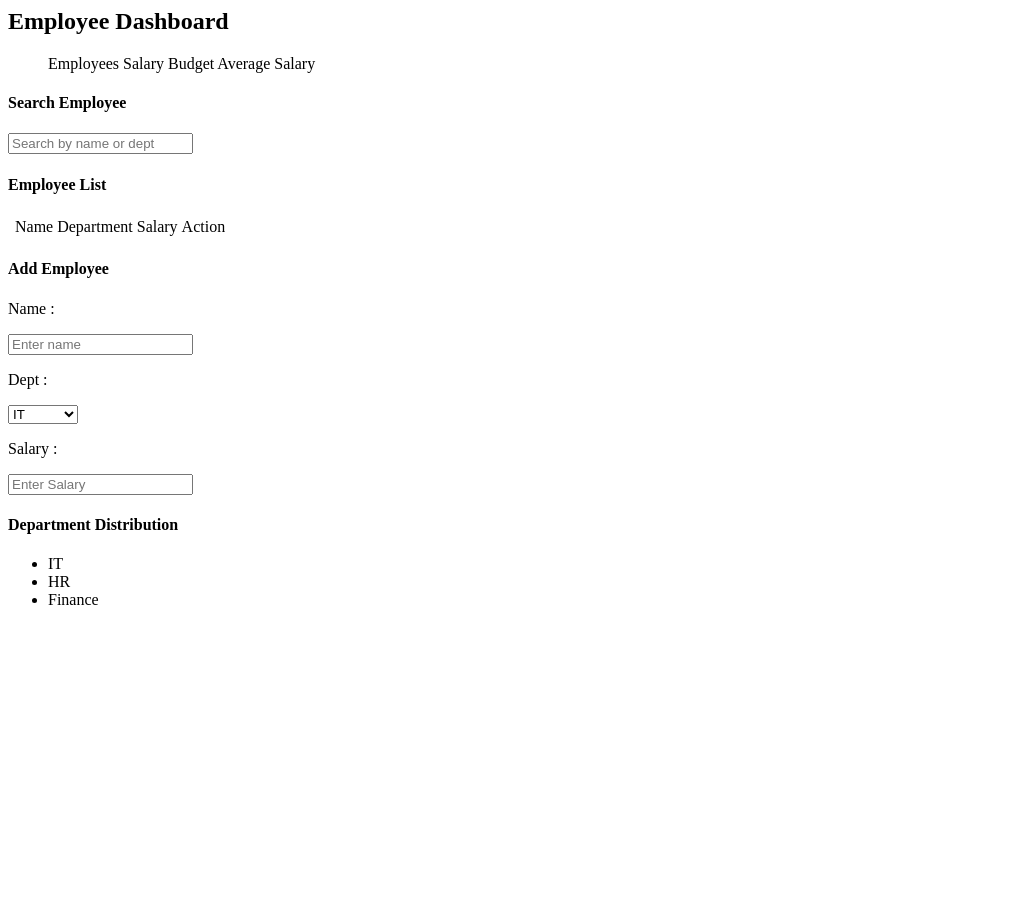
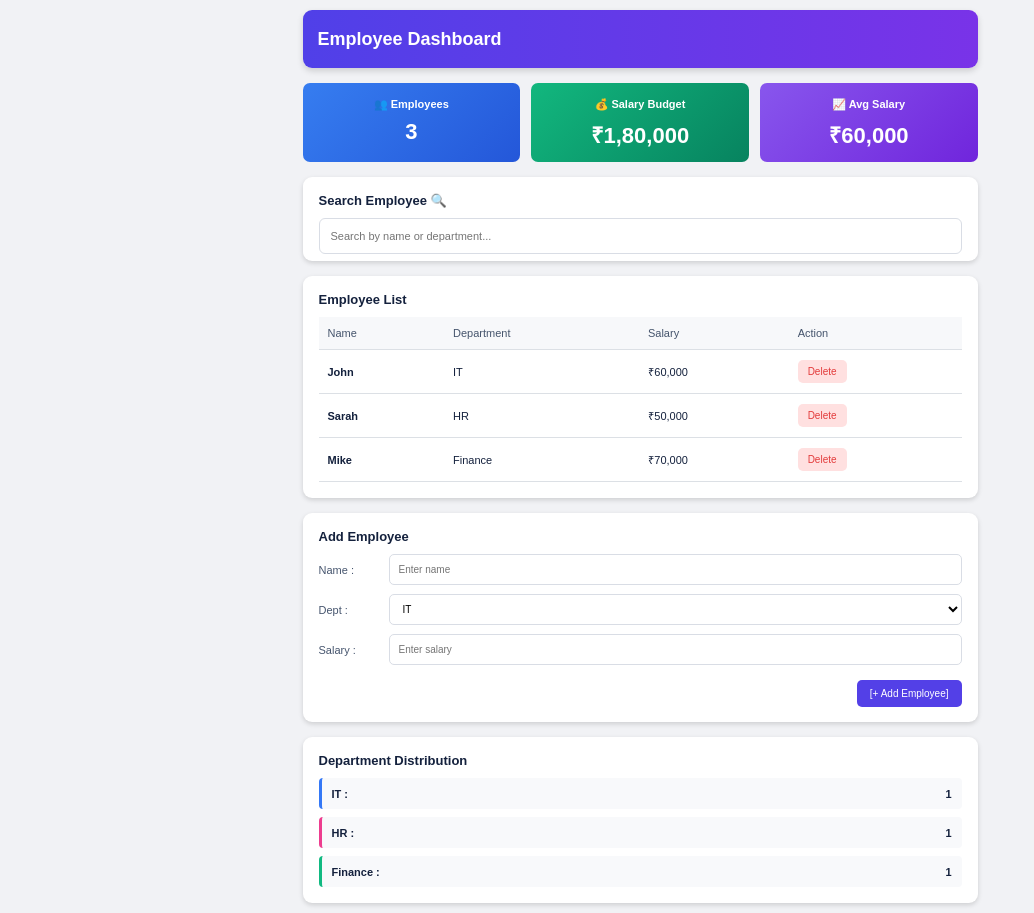
Before and after one commit to Abilesh-S/Employee-Dashboard, a plain HTML site: page main.html in a window 1280 px wide. Shown: the whole page, without its empty margins (0-1034 px from the left). Before the commit the page ends 800 px from the top, so only its background shows below. Drawn offline with Linux system fonts and the light colour scheme.

Commit message:
Implemented CSS to the page

```diff
--- a/main.html
+++ b/main.html
@@ -1,51 +1,200 @@
-<html>
+<!DOCTYPE html>
+<html lang="en">
+
 <head>
+    <meta charset="UTF-8">
+    <meta name="viewport" content="width=device-width, initial-scale=1.0">
+
     <title>Employee Dashboard</title>
+
+    <link rel="stylesheet" href="style.css">
+    <script src="main.js" defer></script>
 </head>
+
 <body>
+
+    <div class="container">
+
+        <!-- Header -->
+        <header class="header">
             <h2>Employee Dashboard</h2>
-        <div>
-            <ul>
-                <th>Employees</th>
-                <th>Salary Budget</th>
-                <th>Average Salary</th>
-            </ul>
+
+
+        </header>
+
+
+        <!-- Dashboard Cards -->
+        <div class="dashboard">
+
+            <div class="dashboard-card employees-card">
+                <div class="card-title">👥 Employees</div>
+                <div class="card-value" id="employeeCount">3</div>
             </div>
-        <div>
-            <h4>Search Employee</h4>
-            <input type="text" name="employeeName" placeholder="Search by name or dept" />
+
+            <div class="dashboard-card salary-card">
+                <div class="card-title">💰 Salary Budget</div>
+                <div class="card-value" id="salaryBudget">₹1,80,000</div>
             </div>
-        <div>
+
+            <div class="dashboard-card average-card">
+                <div class="card-title">📈 Avg Salary</div>
+                <div class="card-value" id="averageSalary">₹60,000</div>
+            </div>
+
+        </div>
+
+
+        <!-- Search Employee -->
+        <section class="box search-box">
+
+            <h4>Search Employee 🔍</h4>
+
+            <input
+                type="text"
+                id="searchEmployee"
+                placeholder="Search by name or department..."
+            >
+
+        </section>
+
+
+        <!-- Employee List -->
+        <section class="box">
+
             <h4>Employee List</h4>
+
             <table>
-                <th>
-                    <td>Name</td>
-                    <td>Department</td>
-                    <td>Salary</td>
-                    <td>Action</td>
-                </th>
+
+                <thead>
+                    <tr>
+                        <th>Name</th>
+                        <th>Department</th>
+                        <th>Salary</th>
+                        <th>Action</th>
+                    </tr>
+                </thead>
+
+                <tbody id="employeeTable">
+
+                    <tr>
+                        <td>John</td>
+                        <td>IT</td>
+                        <td>₹60,000</td>
+                        <td>
+                            <button class="delete-btn">Delete</button>
+                        </td>
+                    </tr>
+
+                    <tr>
+                        <td>Sarah</td>
+                        <td>HR</td>
+                        <td>₹50,000</td>
+                        <td>
+                            <button class="delete-btn">Delete</button>
+                        </td>
+                    </tr>
+
+                    <tr>
+                        <td>Mike</td>
+                        <td>Finance</td>
+                        <td>₹70,000</td>
+                        <td>
+                            <button class="delete-btn">Delete</button>
+                        </td>
+                    </tr>
+
+                </tbody>
+
             </table>
+
+        </section>
+
+
+        <!-- Add Employee -->
+        <section class="box add-employee">
+
+            <h4>Add Employee</h4>
+
+            <div class="form-row">
+
+                <label for="name">Name :</label>
+
+                <input
+                    type="text"
+                    id="name"
+                    placeholder="Enter name"
+                >
+
             </div>
-        <div>
-            <h4>Add Employee</h4>
-            <p>Name : </p>
-            <input type="text" name="newemployeename" placeholder="Enter name" />
-            <p>Dept : </p>
-            <select name="dept" id="dept">
+
+
+            <div class="form-row">
+
+                <label for="dept">Dept :</label>
+
+                <select id="dept">
+
                     <option value="IT">IT</option>
                     <option value="HR">HR</option>
                     <option value="Finance">Finance</option>
+
                 </select>
-            <p>Salary : </p>
-            <input type="text" name="newemployeesalary" placeholder="Enter Salary" />
+
             </div>
-        <div>
+
+
+            <div class="form-row">
+
+                <label for="salary">Salary :</label>
+
+                <input
+                    type="number"
+                    id="salary"
+                    placeholder="Enter salary"
+                >
+
+            </div>
+
+
+            <div class="button-container">
+
+                <button id="addEmployee">
+                    [+ Add Employee]
+                </button>
+
+            </div>
+
+        </section>
+
+
+        <!-- Department Distribution -->
+        <section class="box department-box">
+
             <h4>Department Distribution</h4>
-            <ul>
-                <li>IT</li>
-                <li>HR</li>
-                <li>Finance</li>
+
+            <ul id="departmentList">
+
+                <li class="it">
+                    <span>IT :</span>
+                    <span id="itCount">1</span>
+                </li>
+
+                <li class="hr">
+                    <span>HR :</span>
+                    <span id="hrCount">1</span>
+                </li>
+
+                <li class="finance">
+                    <span>Finance :</span>
+                    <span id="financeCount">1</span>
+                </li>
+
             </ul>
+
+        </section>
+
     </div>
+
 </body>
+
 </html>
--- a/style.css
+++ b/style.css
@@ -0,0 +1,371 @@
+* {
+    box-sizing: border-box;
+}
+
+body {
+    margin: 0;
+    padding: 0;
+
+    font-family: Arial, sans-serif;
+
+    background-color: #f1f2f5;
+
+    color: #14213d;
+}
+
+
+/* Main container */
+
+.container {
+    width: 675px;
+    margin: 10px auto;
+}
+
+
+/* =========================
+   HEADER
+   ========================= */
+
+.header {
+    height: 58px;
+
+    background: linear-gradient(
+        90deg,
+        #5040e8,
+        #7933e8
+    );
+
+    border-radius: 9px;
+
+    display: flex;
+    align-items: center;
+    justify-content: space-between;
+
+    padding: 0 15px;
+
+    box-shadow: 0 3px 6px rgba(0, 0, 0, 0.15);
+}
+
+.header h2 {
+    margin: 0;
+
+    color: white;
+
+    font-size: 18px;
+}
+
+.user {
+    background-color: rgba(255, 255, 255, 0.2);
+
+    color: white;
+
+    border-radius: 20px;
+
+    padding: 7px 14px;
+
+    font-size: 13px;
+}
+
+
+/* =========================
+   DASHBOARD CARDS
+   ========================= */
+
+.dashboard {
+    display: flex;
+
+    gap: 11px;
+
+    margin-top: 15px;
+}
+
+.dashboard-card {
+    flex: 1;
+
+    height: 79px;
+
+    border-radius: 7px;
+
+    color: white;
+
+    text-align: center;
+
+    padding-top: 15px;
+}
+
+.employees-card {
+    background: linear-gradient(
+        135deg,
+        #367df0,
+        #2457d9
+    );
+}
+
+.salary-card {
+    background: linear-gradient(
+        135deg,
+        #12b77e,
+        #07835f
+    );
+}
+
+.average-card {
+    background: linear-gradient(
+        135deg,
+        #8856ed,
+        #7025dc
+    );
+}
+
+.card-title {
+    font-size: 11px;
+
+    font-weight: bold;
+}
+
+.card-value {
+    margin-top: 8px;
+
+    font-size: 22px;
+
+    font-weight: bold;
+}
+
+
+/* =========================
+   COMMON BOX
+   ========================= */
+
+.box {
+    background-color: white;
+
+    margin-top: 15px;
+
+    padding: 16px;
+
+    border-radius: 9px;
+
+    box-shadow: 0 2px 5px rgba(0, 0, 0, 0.15);
+}
+
+.box h4 {
+    margin: 0 0 10px 0;
+
+    font-size: 13px;
+}
+
+
+/* =========================
+   SEARCH
+   ========================= */
+
+.search-box {
+    height: 84px;
+}
+
+.search-box input {
+    width: 100%;
+
+    height: 36px;
+
+    padding: 0 11px;
+
+    border: 1px solid #d9dde5;
+
+    border-radius: 6px;
+
+    outline: none;
+
+    font-size: 11px;
+}
+
+.search-box input:focus {
+    border-color: #6347e8;
+}
+
+
+/* =========================
+   TABLE
+   ========================= */
+
+table {
+    width: 100%;
+
+    border-collapse: collapse;
+
+    font-size: 11px;
+}
+
+thead {
+    background-color: #f7f8fa;
+}
+
+th {
+    text-align: left;
+
+    font-weight: normal;
+
+    color: #45546c;
+
+    padding: 10px 9px;
+
+    border-bottom: 1px solid #dce0e5;
+}
+
+td {
+    padding: 10px 9px;
+
+    border-bottom: 1px solid #dce0e5;
+}
+
+td:first-child {
+    font-weight: bold;
+}
+
+.delete-btn {
+    border: none;
+
+    background-color: #ffe0e0;
+
+    color: #e33b3b;
+
+    padding: 6px 10px;
+
+    border-radius: 5px;
+
+    cursor: pointer;
+
+    font-size: 10px;
+}
+
+.delete-btn:hover {
+    background-color: #ffcaca;
+}
+
+
+/* =========================
+   ADD EMPLOYEE
+   ========================= */
+
+.add-employee {
+    padding-bottom: 15px;
+}
+
+.form-row {
+    display: flex;
+
+    align-items: center;
+
+    margin-bottom: 9px;
+}
+
+.form-row label {
+    width: 70px;
+
+    font-size: 11px;
+
+    color: #46556e;
+}
+
+.form-row input,
+.form-row select {
+    flex: 1;
+
+    height: 31px;
+
+    border: 1px solid #d9dde5;
+
+    border-radius: 5px;
+
+    padding: 0 9px;
+
+    outline: none;
+
+    font-size: 10px;
+
+    background-color: white;
+}
+
+.form-row input:focus,
+.form-row select:focus {
+    border-color: #6347e8;
+}
+
+.button-container {
+    display: flex;
+
+    justify-content: flex-end;
+
+    margin-top: 15px;
+}
+
+#addEmployee {
+    background-color: #5340e7;
+
+    color: white;
+
+    border: none;
+
+    border-radius: 5px;
+
+    padding: 8px 13px;
+
+    font-size: 10px;
+
+    cursor: pointer;
+}
+
+#addEmployee:hover {
+    background-color: #432ed4;
+}
+
+
+/* =========================
+   DEPARTMENT DISTRIBUTION
+   ========================= */
+
+.department-box ul {
+    list-style: none;
+
+    padding: 0;
+
+    margin: 0;
+}
+
+.department-box li {
+    height: 31px;
+
+    background-color: #f8f9fb;
+
+    margin-bottom: 8px;
+
+    padding: 0 10px;
+
+    display: flex;
+
+    align-items: center;
+
+    justify-content: space-between;
+
+    border-radius: 4px;
+
+    font-size: 11px;
+
+    font-weight: bold;
+}
+
+.department-box li:last-child {
+    margin-bottom: 0;
+}
+
+.department-box .it {
+    border-left: 3px solid #3478f6;
+}
+
+.department-box .hr {
+    border-left: 3px solid #ed3d8f;
+}
+
+.department-box .finance {
+    border-left: 3px solid #11b981;
+}
```
Lines whose indentation alone changed are shown as unchanged.
